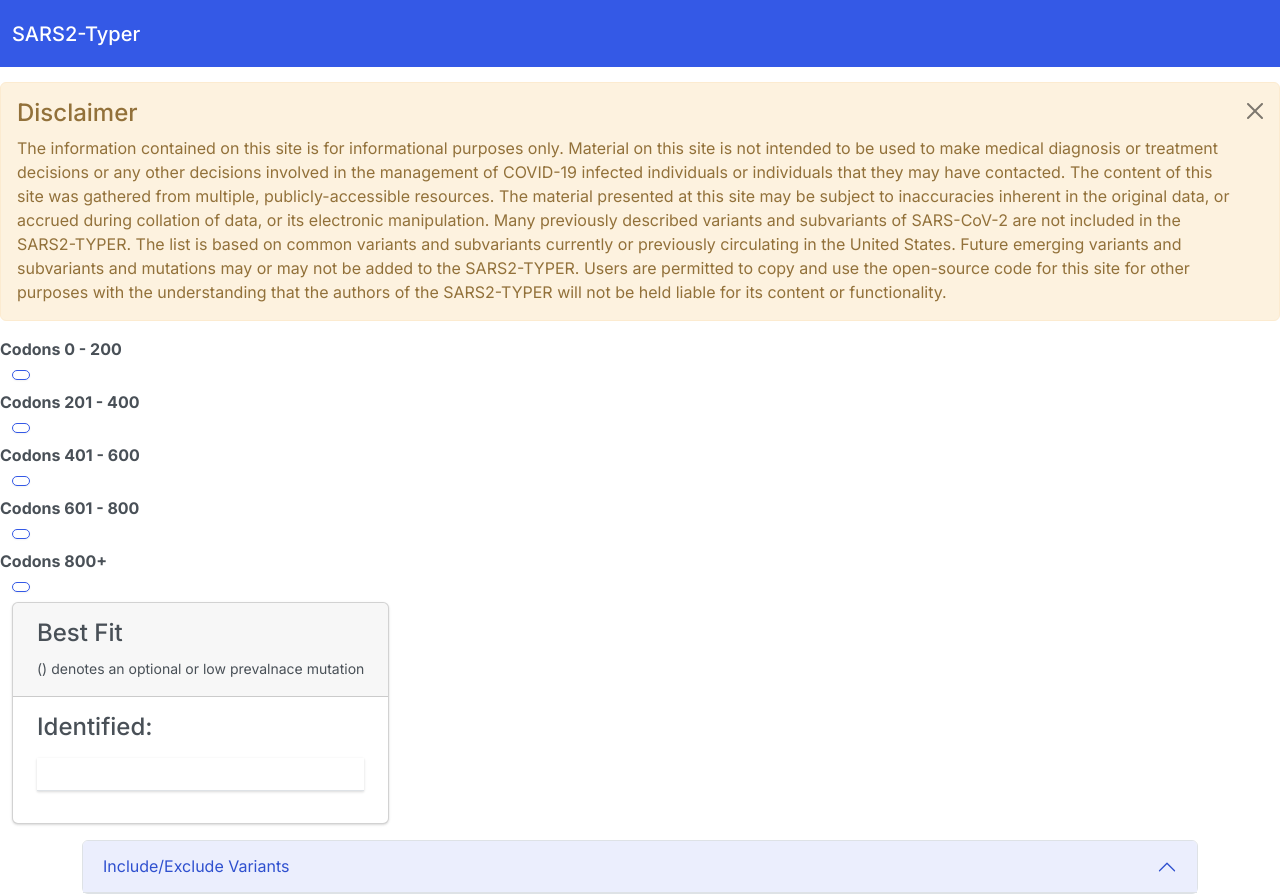
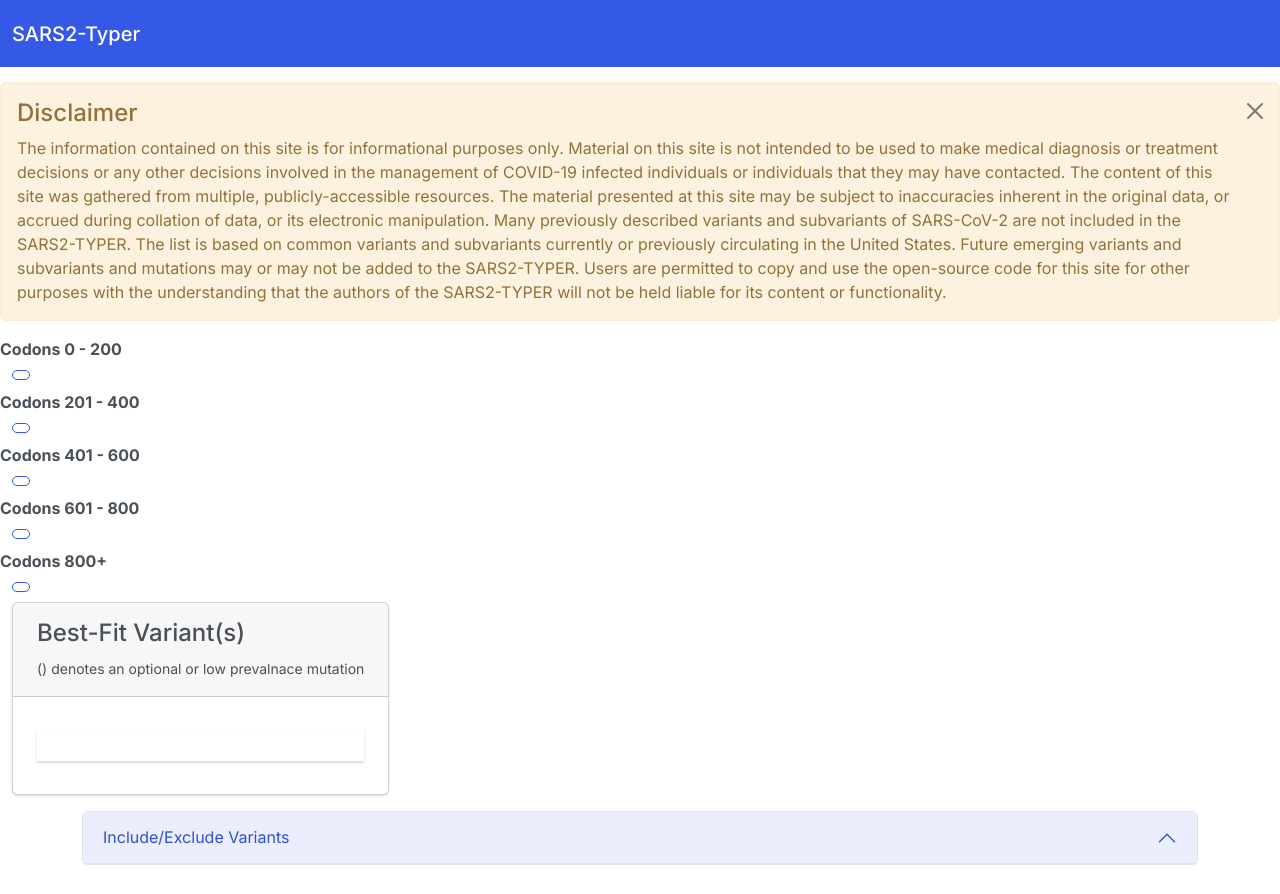
Before and after one commit to BoredBoar/covidtyper, a website: page docs/index.html in a window 1280 px wide. After the commit the page ends 865 px from the top, so only its background shows below. Drawn offline with nearby package versions, Linux system fonts and the light colour scheme; a script that the page names is missing.

Commit message:
Updating best fit

```diff
--- a/docs/index.html
+++ b/docs/index.html
@@ -117,11 +117,11 @@
             <div class="col-10">
                 <div class="card bg-secondary mb-3" style="width: fit-content;">
                     <div class="card-header">
-                        <h4 style="color:inherit">Best Fit</h4>
+                        <h4 style="color:inherit">Best-Fit Variant(s)</h4>
                         <small>() denotes an optional or low prevalnace mutation</small>
                     </div>
                     <div class="card-body">
-                        <h4 class="card-title">Identified:</h4>
+                        <h4 class="card-title"></h4>
                         <div data-bind="foreach: bestFit">
                             <p class="card-text" data-bind="text: display"></p>
                             <table class="table table-hover">
```
